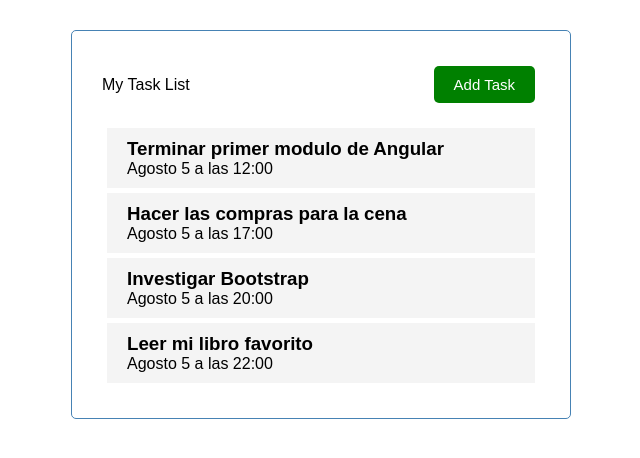
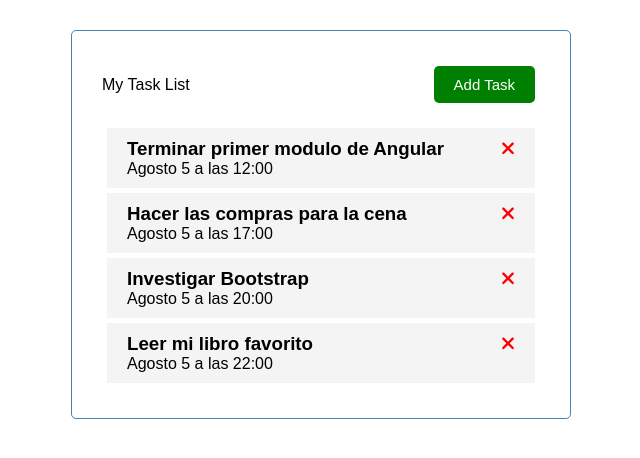
Before and after one commit to diego-vilca/Angular-Task-List, an Angular app: page / in a window 1280 px wide. Shown: the top 458 px of the page, without its empty margins (319-959 px from the left). Built offline with nearby package versions, Linux system fonts and the light colour scheme.

Commit message:
componente de lista de items

```diff
--- a/package.json
+++ b/package.json
@@ -18,6 +18,11 @@
     "@angular/platform-browser": "^15.0.0",
     "@angular/platform-browser-dynamic": "^15.0.0",
     "@angular/router": "^15.0.0",
+    "@fortawesome/angular-fontawesome": "^0.12.1",
+    "@fortawesome/fontawesome-svg-core": "^6.2.1",
+    "@fortawesome/free-brands-svg-icons": "^6.2.1",
+    "@fortawesome/free-regular-svg-icons": "^6.2.1",
+    "@fortawesome/free-solid-svg-icons": "^6.2.1",
     "rxjs": "~7.5.0",
     "tslib": "^2.3.0",
     "zone.js": "~0.12.0"
--- a/src/app/app.component.ts
+++ b/src/app/app.component.ts
@@ -6,5 +6,4 @@
   styleUrls: ['./app.component.css']
 })
 export class AppComponent {
-
 }
--- a/src/app/app.module.ts
+++ b/src/app/app.module.ts
@@ -6,6 +6,7 @@
 import { ButtonComponent } from './components/button/button.component';
 import { TasksComponent } from './components/tasks/tasks.component';
 import { TasksItemComponent } from './components/tasks-item/tasks-item.component';
+import { FontAwesomeModule } from '@fortawesome/angular-fontawesome';
 
 @NgModule({
   declarations: [
@@ -16,7 +17,8 @@
     TasksItemComponent
   ],
   imports: [
-    BrowserModule
+    BrowserModule,
+    FontAwesomeModule
   ],
   providers: [],
   bootstrap: [AppComponent]
--- a/src/app/components/tasks-item/tasks-item.component.html
+++ b/src/app/components/tasks-item/tasks-item.component.html
@@ -1,4 +1,12 @@
 <div class="task">
-    <h3>{{task.text}}</h3>
-    <p>{{task.day}}</p>
+    <h3>
+        {{task.text}}
+        <fa-icon
+            [icon]="faTimes"
+            [ngStyle]="{'color':'red'}"
+        ></fa-icon>
+    </h3>
+    <p>
+        {{task.day}}
+    </p>
 </div>
--- a/src/app/components/tasks-item/tasks-item.component.ts
+++ b/src/app/components/tasks-item/tasks-item.component.ts
@@ -1,6 +1,7 @@
 import { Component, Input } from '@angular/core';
 import { Task } from '../../Task'
 import { TASK } from '../../mock-task'
+import { faTimes } from '@fortawesome/free-solid-svg-icons'; //font awesome
 
 @Component({
   selector: 'app-tasks-item',
@@ -10,4 +11,6 @@
 export class TasksItemComponent {
   @Input()
   task: Task = TASK[0];
+
+  faTimes = faTimes; //font awesome
 }
```
Also changed, not shown: 1 other file (tests, documents, lock files or other folders).
